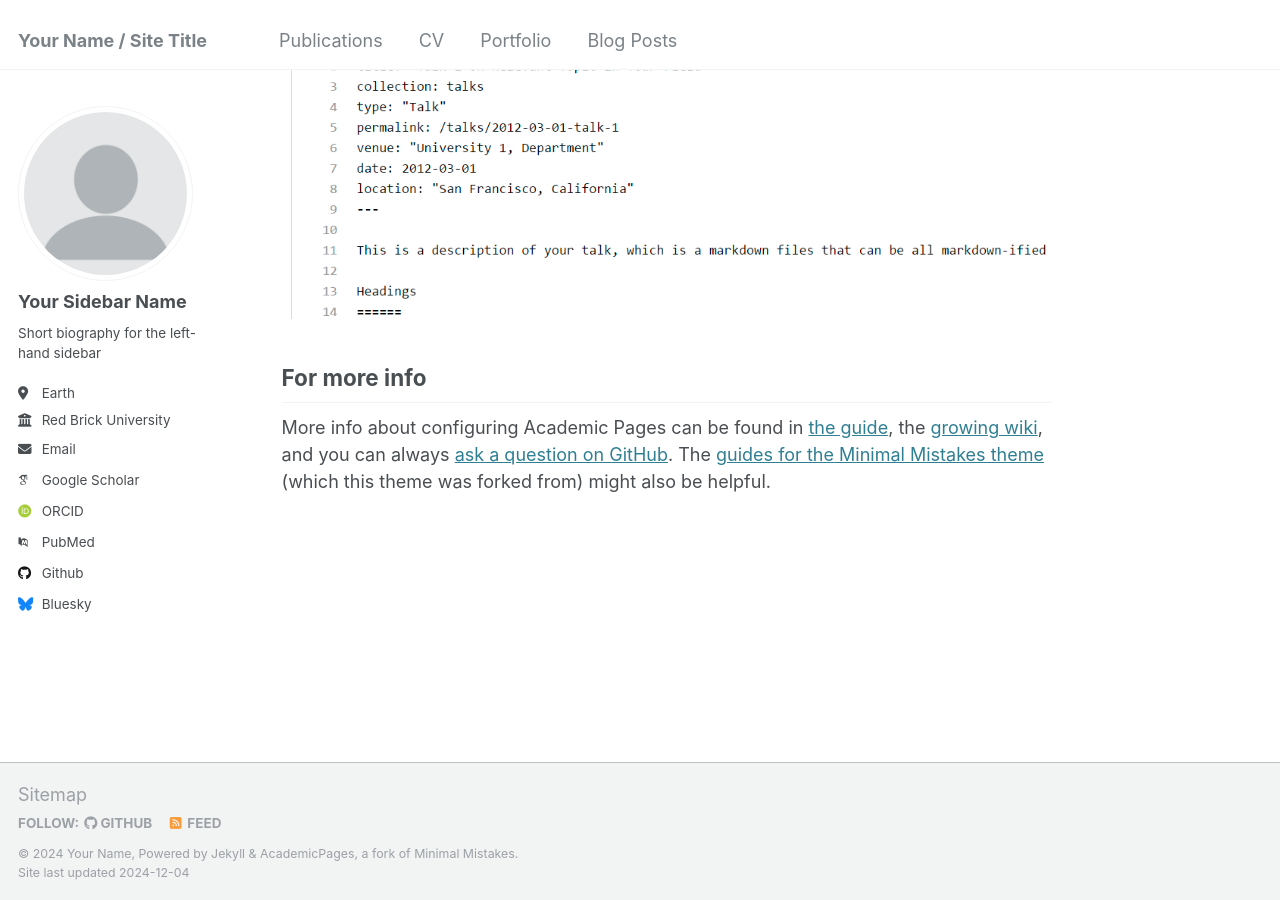
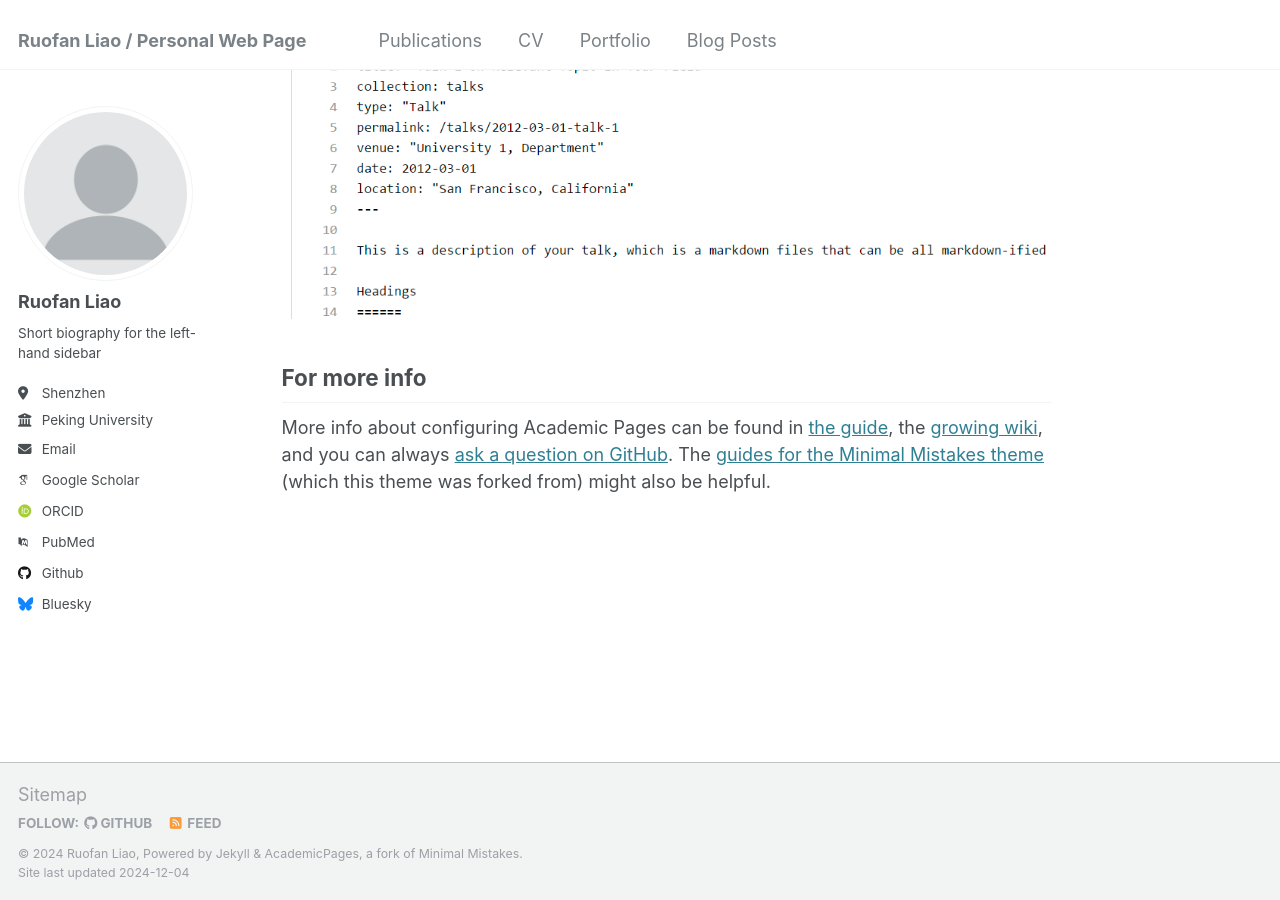
Before and after one commit to LLLLLrf/LLLLLrf.github.io, a Jekyll site: the page built from _pages/about.md, in a window 1280 px wide and 900 px high, scrolled down 2643 px. Built offline with Jekyll 4.4.1, drawn with Linux system fonts in a browser that asks for light colours; some web fonts are replaced.

Commit message:
Update _config.yml

```diff
--- a/_config.yml
+++ b/_config.yml
@@ -8,11 +8,11 @@
 
 # Basic Site Settings
 locale                   : "en-US"
-title                    : "Your Name / Site Title"
+title                    : "Ruofan Liao / Personal Web Page"
 title_separator          : "-"
-name                     : &name "Your Name"
+name                     : &name "Ruofan Liao"
 description              : &description "personal description"
-url                      : https://academicpages.github.io # the base hostname & protocol for your site e.g. "https://[your GitHub username].github.io"
+url                      : https://lllllrf.github.io # the base hostname & protocol for your site e.g. "https://[your GitHub username].github.io"
 baseurl                  : "" # the subpath of your site, e.g. "/blog"
 repository               : "academicpages/academicpages.github.io"
 
@@ -22,11 +22,11 @@ repository               : "academicpages/academicpages.github.io"
 author:
   # Biographic information
   avatar           : "profile.png"
-  name             : "Your Sidebar Name"
+  name             : "Ruofan Liao"
   pronouns         : # example: "she/her"
   bio              : "Short biography for the left-hand sidebar"
-  location         : "Earth"
-  employer         : "Red Brick University"
+  location         : "Shenzhen"
+  employer         : "Peking University"
   uri              : # URL
   email            : "none@example.org"
 
```
